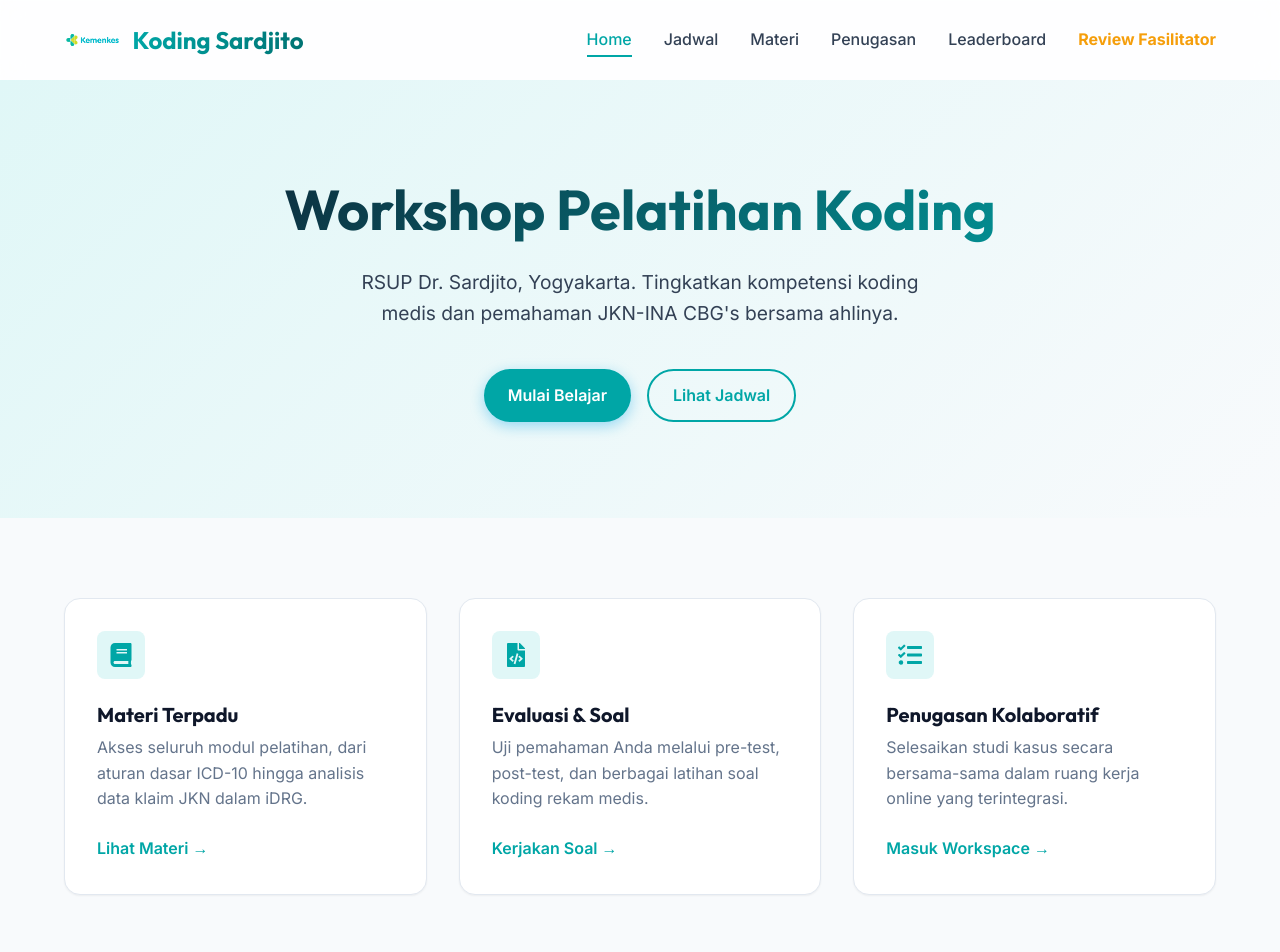
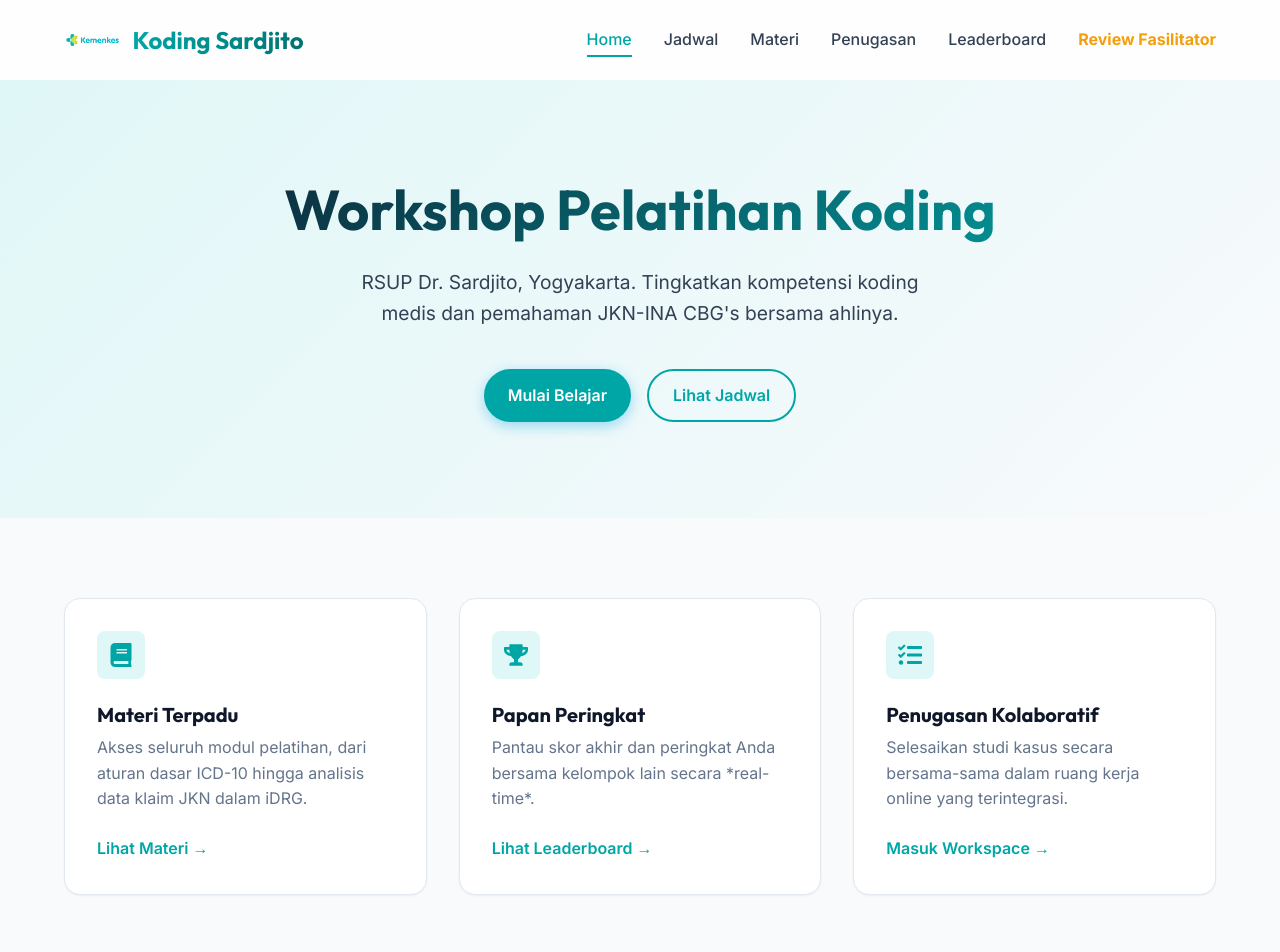
Before and after one commit to jamkesfktp/ihtkoding, a React (Vite) app: page / in a window 1280 px wide. Shown: the top 952 px of the page. Built offline with nearby package versions, Linux system fonts and the light colour scheme.

Commit message:
fix: replace dead link with Leaderboard on Home

```diff
--- a/src/pages/Home.jsx
+++ b/src/pages/Home.jsx
@@ -1,6 +1,6 @@
 import React from 'react';
 import { Link } from 'react-router-dom';
-import { FaBook, FaTasks, FaCalendarAlt, FaFileCode } from 'react-icons/fa';
+import { FaBook, FaTasks, FaCalendarAlt, FaTrophy } from 'react-icons/fa';
 
 const Home = () => {
   return (
@@ -41,11 +41,11 @@ const Home = () => {
             </div>
 
             <div className="card">
-              <div className="card-icon"><FaFileCode /></div>
-              <h3 className="card-title">Evaluasi & Soal</h3>
-              <p className="card-desc">Uji pemahaman Anda melalui pre-test, post-test, dan berbagai latihan soal koding rekam medis.</p>
+              <div className="card-icon"><FaTrophy /></div>
+              <h3 className="card-title">Papan Peringkat</h3>
+              <p className="card-desc">Pantau skor akhir dan peringkat Anda bersama kelompok lain secara *real-time*.</p>
               <div className="card-footer">
-                <Link to="/soal" className="text-primary" style={{ fontWeight: 600 }}>Kerjakan Soal &rarr;</Link>
+                <Link to="/leaderboard" className="text-primary" style={{ fontWeight: 600 }}>Lihat Leaderboard &rarr;</Link>
               </div>
             </div>
 
```
